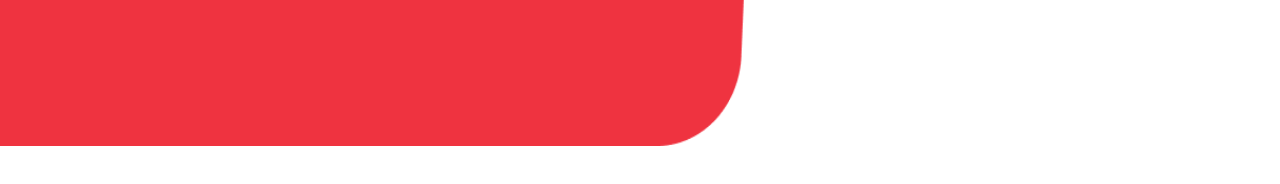
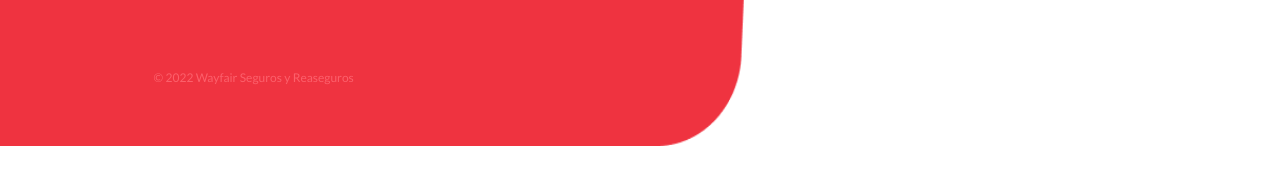
Before and after one commit to Lautaroef/health-insurance, a Next.js app: page / in a window 1280 px wide. Shown: the part 574-758 px from the top of the page. Built offline with nearby package versions, Linux system fonts and the light colour scheme.

Commit message:
first commit

```diff
--- a/src/styles/_home.scss
+++ b/src/styles/_home.scss
@@ -42,6 +42,7 @@
   .hero-section__copyright {
     padding-bottom: 10%;
     font-size: 12px;
+    z-index: 1;
 
     span {
       color: $--primary-light;
--- a/src/styles/globals.css
+++ b/src/styles/globals.css
@@ -314,6 +314,7 @@ ul {
 .hero-section .hero-section__copyright {
   padding-bottom: 10%;
   font-size: 12px;
+  z-index: 1;
 }
 .hero-section .hero-section__copyright span {
   color: #fc606b;
```
Also changed, not shown: 1 other file (tests, documents, lock files or other folders).
